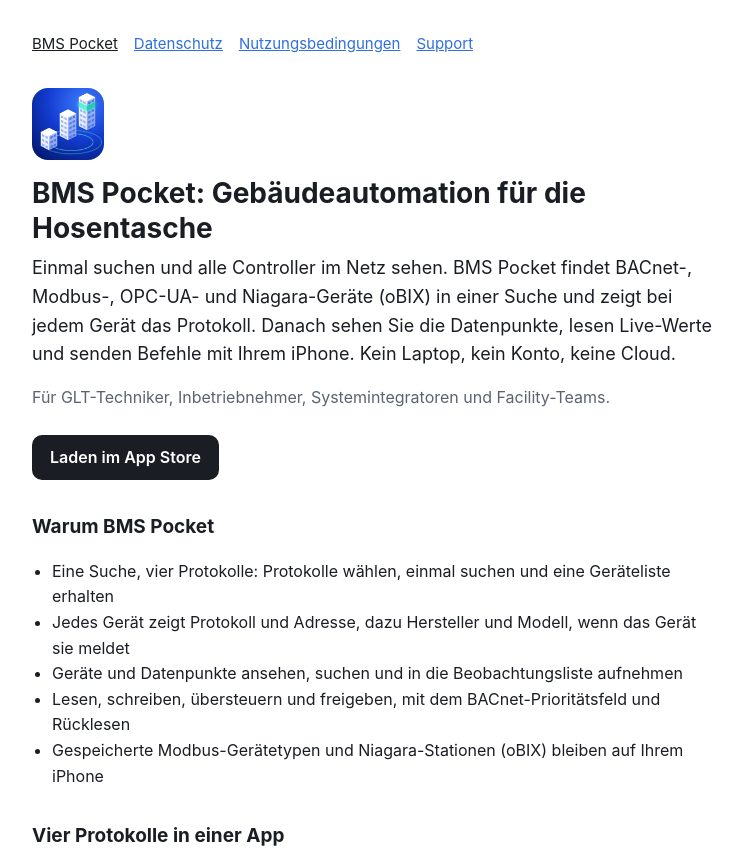
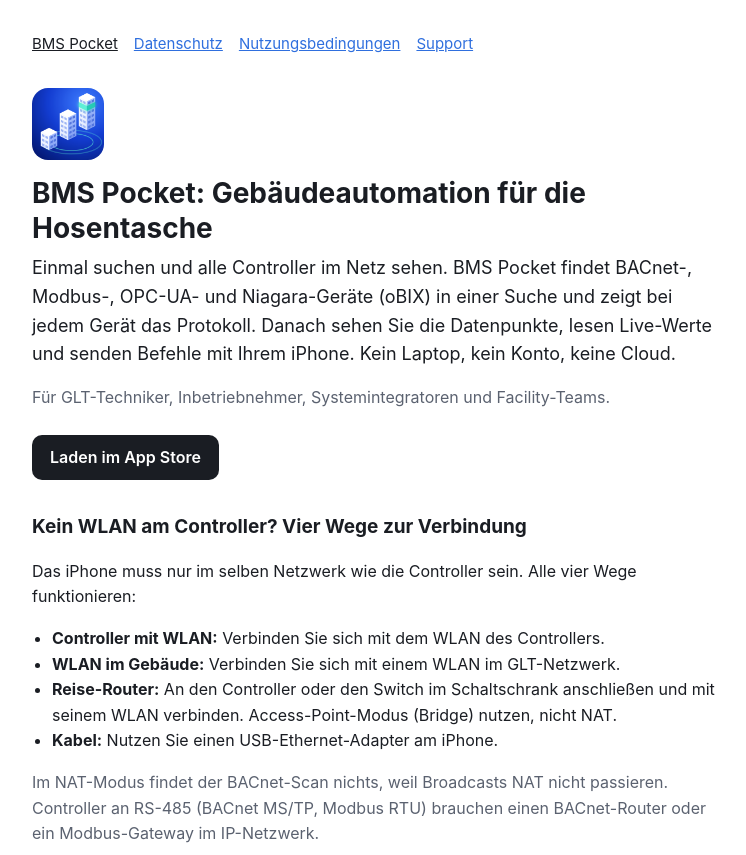
Before and after one commit to UmutKedik/bms-pocket, a plain HTML site: page de/index.html in a window 1280 px wide. Shown: the top 855 px of the page, without its empty margins (264-1010 px from the left). Drawn offline with Linux system fonts and the light colour scheme.

Commit message:
Site de: how to connect section

```diff
--- a/de/index.html
+++ b/de/index.html
@@ -38,6 +38,16 @@
 <p class="muted">Für GLT-Techniker, Inbetriebnehmer, Systemintegratoren und Facility-Teams.</p>
 <p><a class="store" href="https://apps.apple.com/app/id6838406647">Laden im App Store</a></p>
 </div>
+
+<h2 id="connect">Kein WLAN am Controller? Vier Wege zur Verbindung</h2>
+<p>Das iPhone muss nur im selben Netzwerk wie die Controller sein. Alle vier Wege funktionieren:</p>
+<ul>
+<li><strong>Controller mit WLAN:</strong> Verbinden Sie sich mit dem WLAN des Controllers.</li>
+<li><strong>WLAN im Gebäude:</strong> Verbinden Sie sich mit einem WLAN im GLT-Netzwerk.</li>
+<li><strong>Reise-Router:</strong> An den Controller oder den Switch im Schaltschrank anschließen und mit seinem WLAN verbinden. Access-Point-Modus (Bridge) nutzen, nicht NAT.</li>
+<li><strong>Kabel:</strong> Nutzen Sie einen USB-Ethernet-Adapter am iPhone.</li>
+</ul>
+<p class="muted">Im NAT-Modus findet der BACnet-Scan nichts, weil Broadcasts NAT nicht passieren. Controller an RS-485 (BACnet MS/TP, Modbus RTU) brauchen einen BACnet-Router oder ein Modbus-Gateway im IP-Netzwerk.</p>
 
 <h2>Warum BMS Pocket</h2>
 <ul>
```
